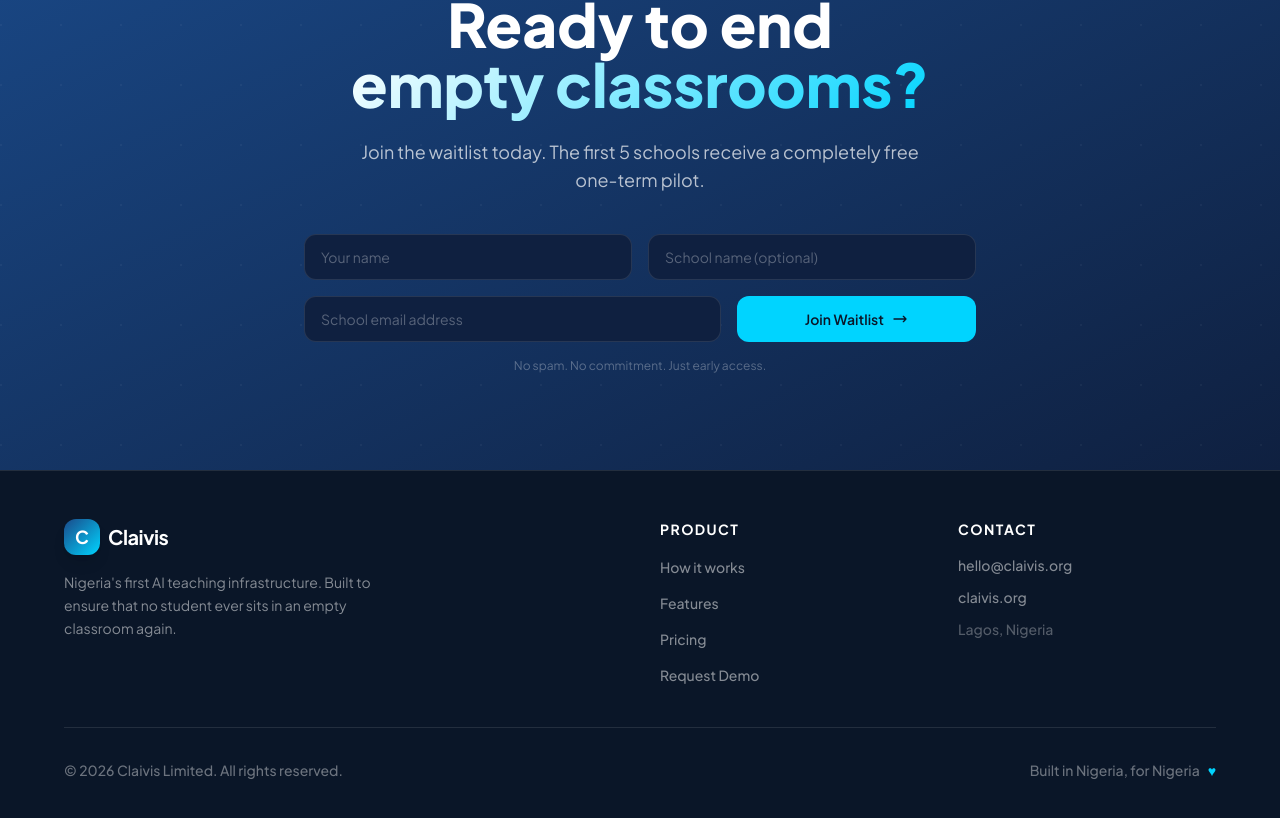
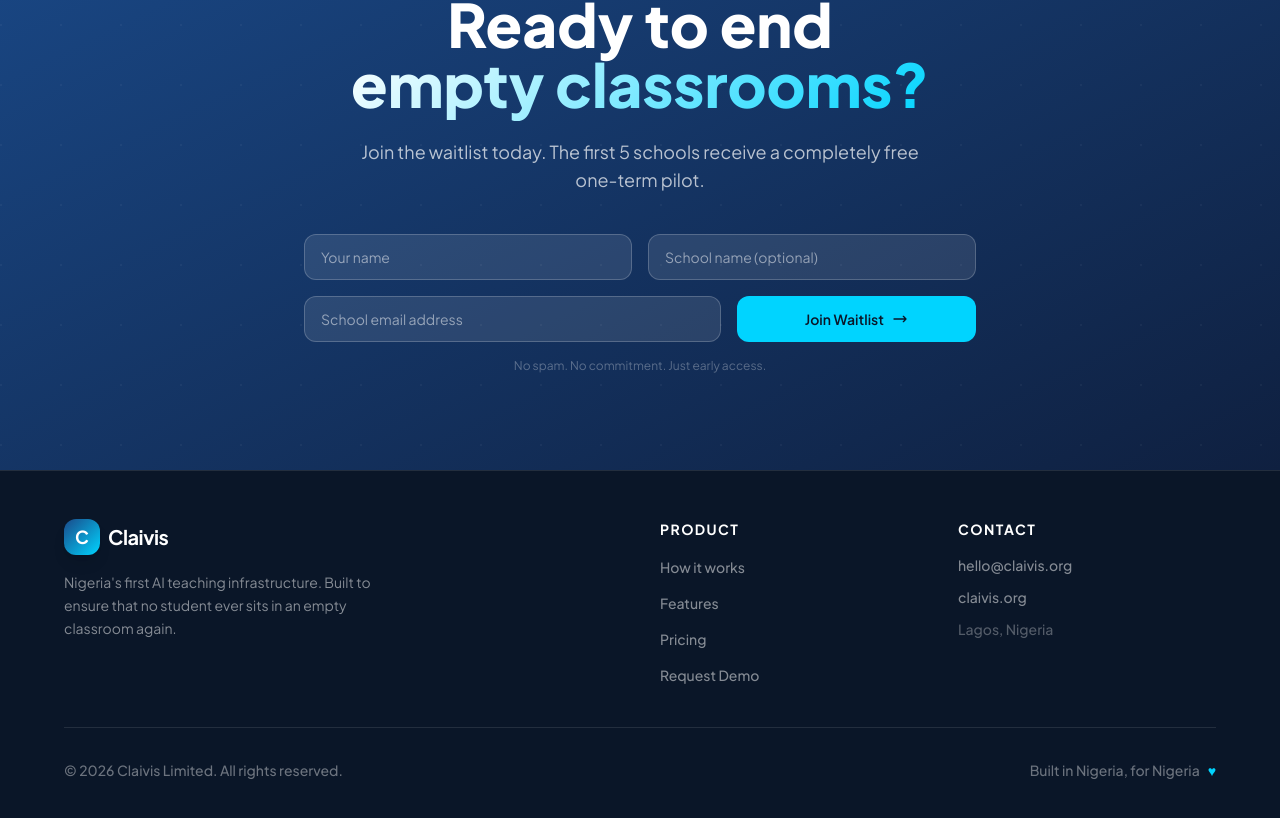
Before and after one commit to claivis-org/claivis-landing, a Next.js app: page / in a window 1280 px wide. Shown: the part 9358-10176 px from the top of the page. Built offline with nearby package versions, Linux system fonts and the light colour scheme.

Commit message:
feat: update input form on waitlist form

```diff
--- a/app/page.tsx
+++ b/app/page.tsx
@@ -85,7 +85,7 @@ function WaitlistForm({ variant = 'hero' }: { variant?: 'hero' | 'inline' | 'foo
           placeholder="Your name"
           value={name}
           onChange={e => setName(e.target.value)}
-          className={`input-glow flex-1 rounded-xl px-4 py-3 text-sm transition-colors ${isFooter ? 'bg-navy-mid border border-white/10 text-white placeholder-white/30 focus:border-accent' : 'bg-surface border border-border text-text-main placeholder-text-muted focus:border-blue'}`}
+          className={`input-glow flex-1 rounded-xl px-4 py-3 text-sm transition-colors ${isFooter ? 'bg-white/10 border border-white/20 text-white placeholder-white/50 focus:border-white focus:bg-white/15' : 'bg-surface border border-border text-text-main placeholder-text-muted focus:border-blue'}`}
           required
         />
         <input
@@ -93,7 +93,7 @@ function WaitlistForm({ variant = 'hero' }: { variant?: 'hero' | 'inline' | 'foo
           placeholder="School name (optional)"
           value={school}
           onChange={e => setSchool(e.target.value)}
-          className={`input-glow flex-1 rounded-xl px-4 py-3 text-sm transition-colors ${isFooter ? 'bg-navy-mid border border-white/10 text-white placeholder-white/30 focus:border-accent' : 'bg-surface border border-border text-text-main placeholder-text-muted focus:border-blue'}`}
+          className={`input-glow flex-1 rounded-xl px-4 py-3 text-sm transition-colors ${isFooter ? 'bg-white/10 border border-white/20 text-white placeholder-white/50 focus:border-white focus:bg-white/15' : 'bg-surface border border-border text-text-main placeholder-text-muted focus:border-blue'}`}
         />
       </div>
       <div className="flex flex-col md:flex-row gap-4">
@@ -102,7 +102,7 @@ function WaitlistForm({ variant = 'hero' }: { variant?: 'hero' | 'inline' | 'foo
           placeholder="School email address"
           value={email}
           onChange={e => setEmail(e.target.value)}
-          className={`input-glow flex-[2] rounded-xl px-4 py-3 text-sm transition-colors ${isFooter ? 'bg-navy-mid border border-white/10 text-white placeholder-white/30 focus:border-accent' : 'bg-surface border border-border text-text-main placeholder-text-muted focus:border-blue'}`}
+          className={`input-glow flex-[2] rounded-xl px-4 py-3 text-sm transition-colors ${isFooter ? 'bg-white/10 border border-white/20 text-white placeholder-white/50 focus:border-white focus:bg-white/15' : 'bg-surface border border-border text-text-main placeholder-text-muted focus:border-blue'}`}
           required
         />
         <button
```
